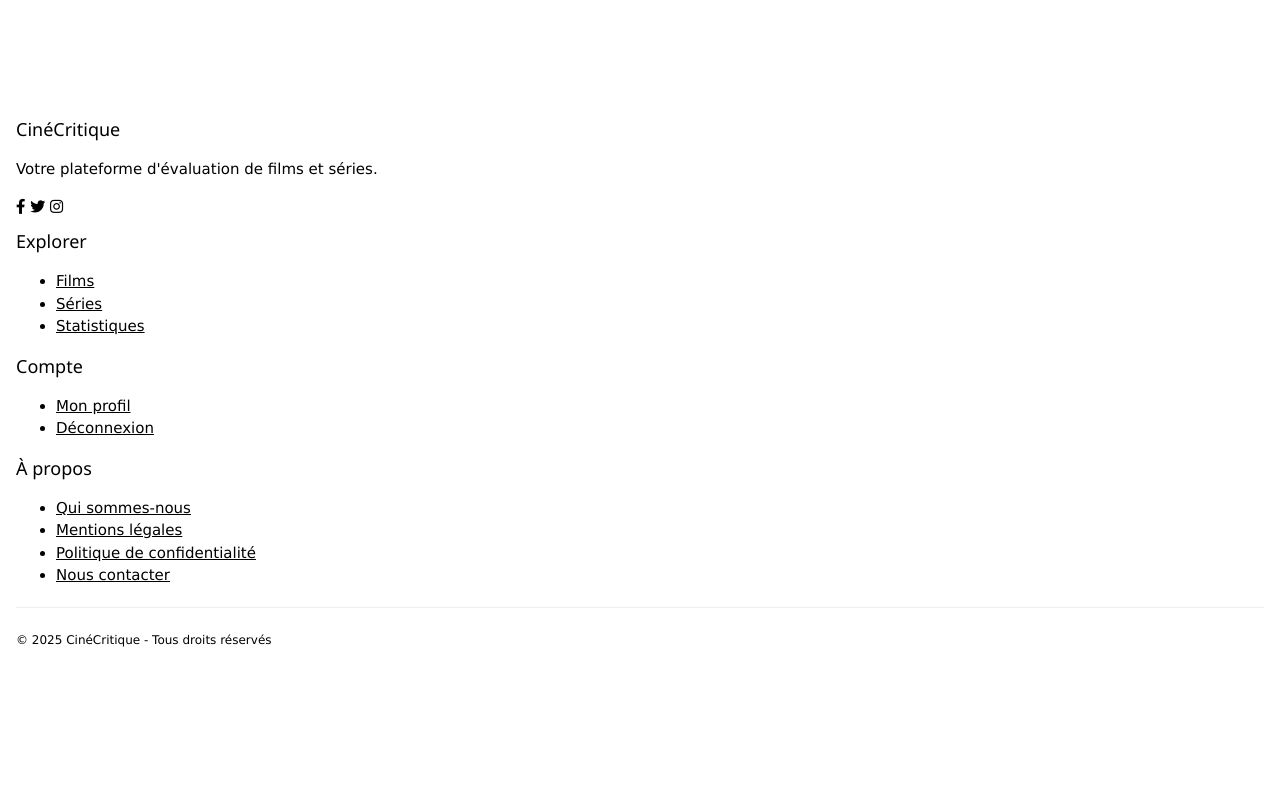
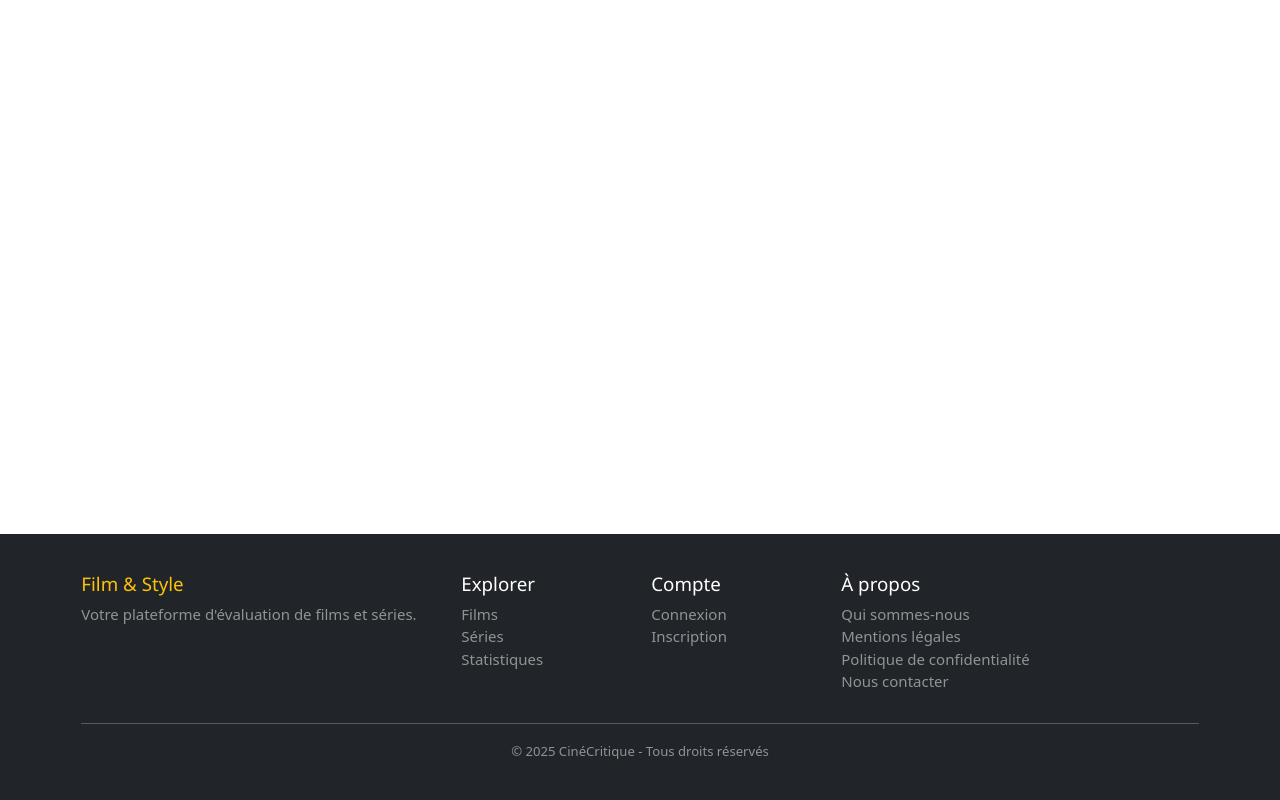
Before and after one commit to Hippolyte-LePallec/Movie-Rating-prediction, a PHP site: template site/views/index.php in a window 1280 px wide. Run offline with PHP 8.4, Linux system fonts and the light colour scheme; the template is opened without the code that fills it, so the values that code supplies are empty; the visitor is signed in with stand-in values (Sample User, id 1).

Commit message:
utilisation de bootstrap pour changer l'apparance du site

```diff
--- a/site/css/styles.css
+++ b/site/css/styles.css
@@ -1,3 +1,13 @@
+body {
+    display: flex;
+    flex-direction: column;
+    min-height: 100vh;
+}
+
+main {
+    flex: 1;
+}
+
 .maincontent {
   padding-top: 30px;
 }
@@ -124,7 +134,7 @@
 
 /* Style the active/current link*/
 .header a.active {
-  background-color: dodgerblue;
+  background-color: rgb(0, 0, 100);
   color: white;
 }
 
@@ -157,7 +167,7 @@
 }
 
 .quicksave {
-  color: blue;
+  color: rgb(0, 0, 100);
   font-weight: bold;
 }
 
@@ -187,6 +197,7 @@
 
 .medium {
   width: 150px;
+
 }
 
 .tdid {
@@ -222,7 +233,7 @@
 }
 
 .tabQuickActions input {
-  color: blue;
+  color: rgb(0, 0, 100);
   border-style: double;
 }
 
@@ -277,10 +288,63 @@
   border-left: 1px solid #cccccc;
 }
 
+/* Navbar custom styles */
+.navbar {
+  box-shadow: 0 2px 5px rgba(2, 0, 141, 0.1);
+}
 
+.navbar-brand {
+  font-size: 1.5rem;
+  font-weight: bold;
+}
+
+.navbar-nav .nav-link {
+  padding: 0.5rem 1rem;
+}
+
+.navbar .form-control {
+  max-width: 300px;
+}
+
+/* Footer styles */
 .footer {
-  background-color: var(--primary-color);
-  color: var(--light-text);
-  padding: 20px 0;
-  margin-top: 40px;
+  background-color: #080080;
+  color: #ffffff;
 }
+
+.footer a {
+  color: #adb5bd;
+  text-decoration: none;
+}
+·
+.footer a:hover {
+  color: #ffffff;
+  text-decoration: underline;
+}
+
+/* Cards */
+.card {
+  box-shadow: 0 4px 8px rgba(0, 0, 0, 0.1);
+}
+
+.card-title {
+  font-size: 1.1rem;
+  font-weight: bold;
+}
+
+.card-text {
+  font-size: 0.9rem;
+  color: #6c757d;
+}
+
+.badge {
+  font-size: 0.8rem;
+}
+
+.d-flex {
+  display: flex;
+  align-items: center;
+  justify-content: space-between;
+  /* delete border */
+  border: none;
+}
--- a/site/inc/footer.php
+++ b/site/inc/footer.php
@@ -55,20 +55,18 @@
     }
 </script>
 
-<!-- Pied de page -->
-<footer class="footer mt-auto py-3">
+<!-- Footer -->
+<footer class="footer mt-auto py-4 bg-dark text-light">
   <div class="container">
     <div class="row">
-            <div class="col-md-4 mb-3 mb-md-0">
-                <h5 class="text-white">CinéCritique</h5>
+      <!-- Section 1: Logo et description -->
+      <div class="col-md-4 mb-3">
+        <h5 class="text-warning">Film & Style</h5>
         <p class="text-white-50">Votre plateforme d'évaluation de films et séries.</p>
-                <div class="mt-2">
-                    <a href="#" class="btn btn-sm btn-outline-light me-2"><i class="fab fa-facebook-f"></i></a>
-                    <a href="#" class="btn btn-sm btn-outline-light me-2"><i class="fab fa-twitter"></i></a>
-                    <a href="#" class="btn btn-sm btn-outline-light me-2"><i class="fab fa-instagram"></i></a>
       </div>
-            </div>
-            <div class="col-md-2 mb-3 mb-md-0">
+
+      <!-- Section 2: Explorer -->
+      <div class="col-md-2 mb-3">
         <h5 class="text-white">Explorer</h5>
         <ul class="list-unstyled">
           <li><a href="?page=films" class="text-white-50">Films</a></li>
@@ -76,18 +74,17 @@
           <li><a href="?page=statistiques" class="text-white-50">Statistiques</a></li>
         </ul>
       </div>
-            <div class="col-md-2 mb-3 mb-md-0">
+
+      <!-- Section 3: Compte -->
+      <div class="col-md-2 mb-3">
         <h5 class="text-white">Compte</h5>
         <ul class="list-unstyled">
-                    <?php if (isset($_SESSION['utilisateur'])): ?>
-                        <li><a href="?page=profil" class="text-white-50">Mon profil</a></li>
-                        <li><a href="?deconnexion=1" class="text-white-50">Déconnexion</a></li>
-                    <?php else: ?>
-                        <li><a href="#" data-bs-toggle="modal" data-bs-target="#connexionModal" class="text-white-50">Connexion</a></li>
-                        <li><a href="#" data-bs-toggle="modal" data-bs-target="#inscriptionModal" class="text-white-50">Inscription</a></li>
-                    <?php endif; ?>
+          <li><a href="#" class="text-white-50">Connexion</a></li>
+          <li><a href="#" class="text-white-50">Inscription</a></li>
         </ul>
       </div>
+
+      <!-- Section 4: À propos -->
       <div class="col-md-4">
         <h5 class="text-white">À propos</h5>
         <ul class="list-unstyled">
@@ -105,7 +102,6 @@
   </div>
 </footer>
 
-
 </body>
 
 </html>
--- a/site/inc/head.php
+++ b/site/inc/head.php
@@ -12,6 +12,8 @@
     <link rel="stylesheet" href="https://www.w3schools.com/w3css/4/w3.css">
     <link rel="stylesheet" href="https://cdnjs.cloudflare.com/ajax/libs/font-awesome/6.2.1/css/all.min.css" integrity="sha512-MV7K8+y+gLIBoVD59lQIYicR65iaqukzvf/nwasF0nqhPay5w/9lJmVM2hMDcnK1OnMGCdVK+iQrJ7lzPJQd1w==" crossorigin="anonymous" referrerpolicy="no-referrer" />
     <link rel="stylesheet" href="css/styles.css" />
+    <link href="https://cdn.jsdelivr.net/npm/bootstrap@5.3.0/dist/css/bootstrap.min.css" rel="stylesheet">
+    <script src="https://cdn.jsdelivr.net/npm/bootstrap@5.3.0/dist/js/bootstrap.bundle.min.js"></script>
     <script src="js/scripts.js"></script>
 </head>
 
```
Also changed, not shown: site/check_login.php (+14 -21 lines), site/inc/top.php (+47 -32 lines), site/login.php (+24 -24 lines), image.webp (added), script.js (added). Lines whose indentation alone changed are shown as unchanged.
